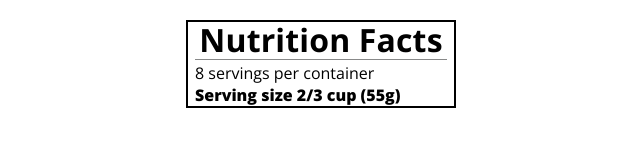
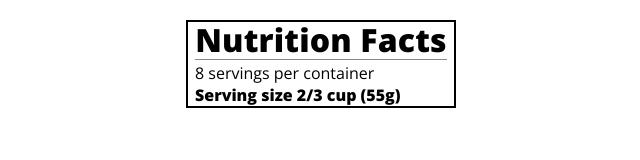
Before and after one commit to Animalfox/Nutrition-Label, a website built with Vite: page index.html in a window 1280 px wide. Shown: the full height of the page, 319-959 px from the left. Built offline with nearby package versions, Linux system fonts and the light colour scheme.

Commit message:
Give your h1 element a class attribute set to bold. This will make the text bold again

```diff
--- a/index.html
+++ b/index.html
@@ -8,7 +8,7 @@
   </head>
   <body>
     <div class="label">
-      <h1>Nutrition Facts</h1>
+      <h1 class="bold">Nutrition Facts</h1>
       <div class="divider"></div>
       <p>8 servings per container</p>
       <p class="bold">Serving size 2/3 cup (55g)</p>
```
